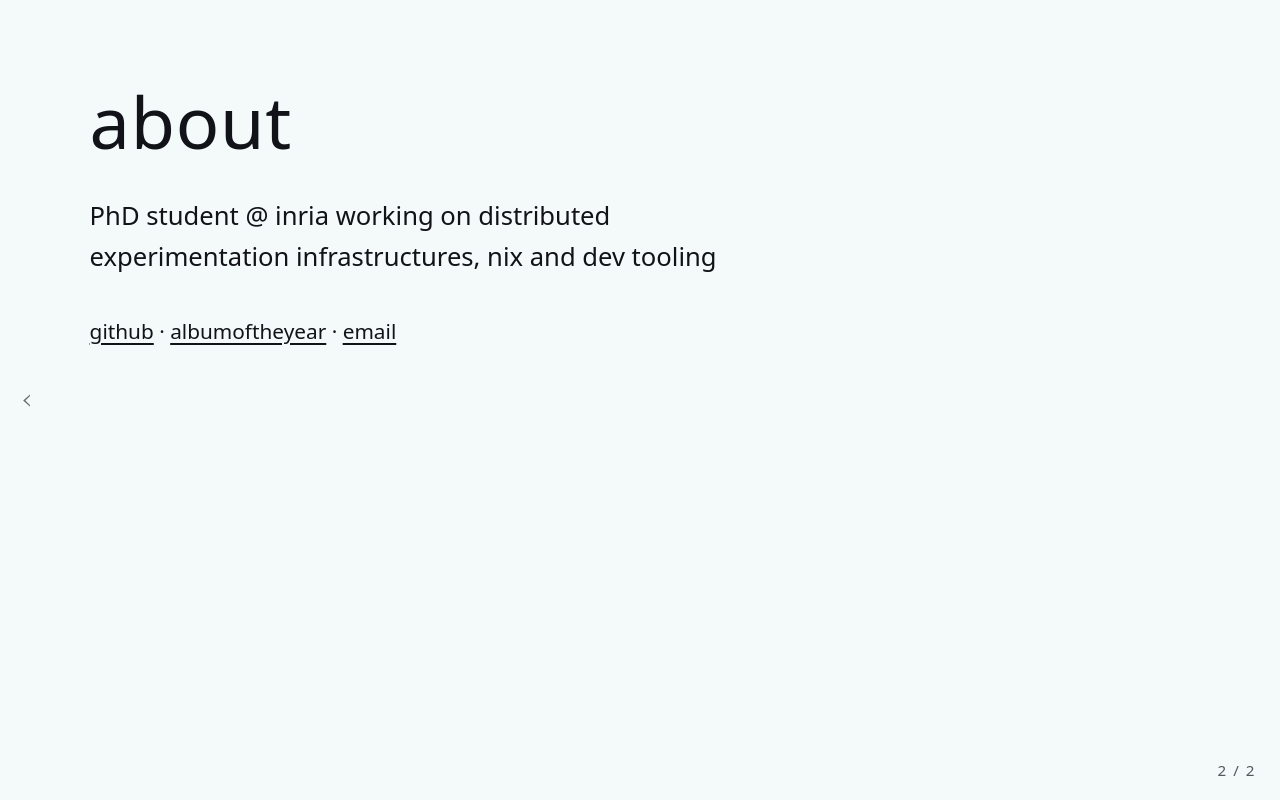
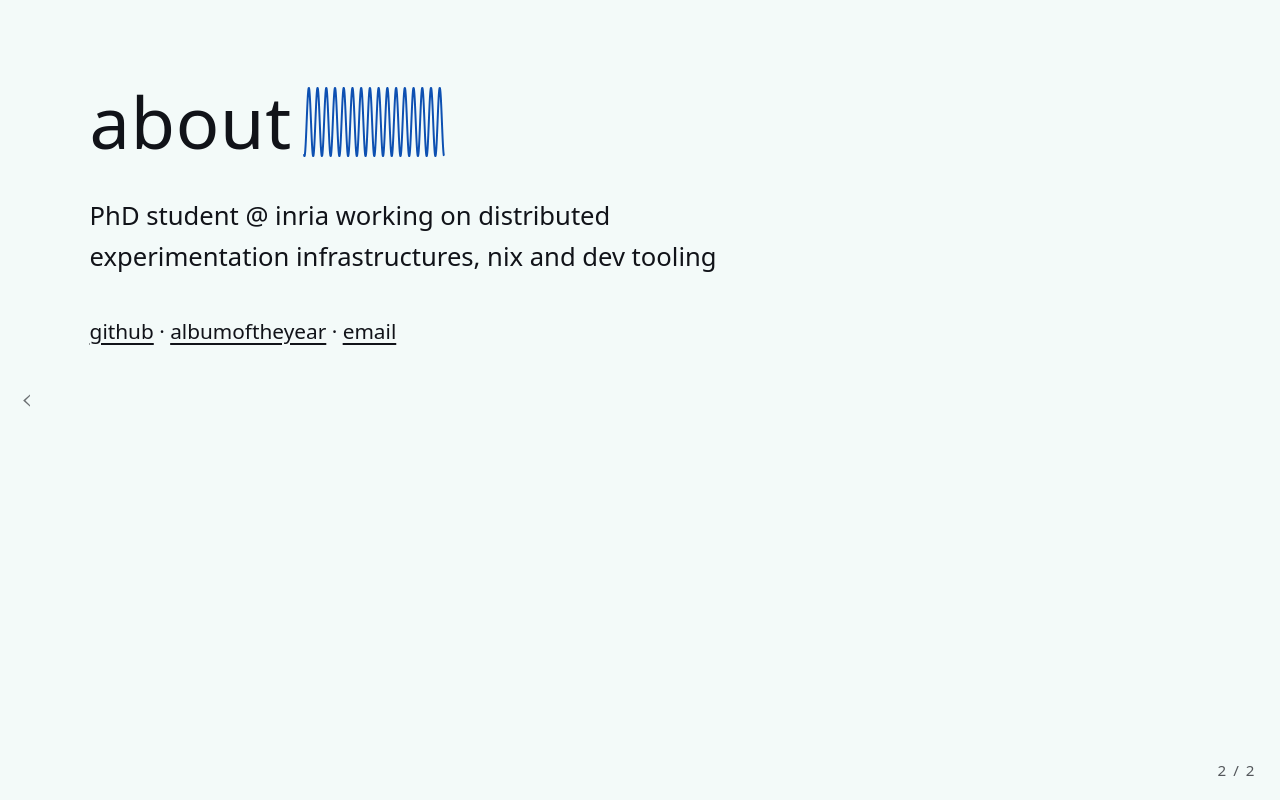
Before and after one commit to unk1ndled/unk1ndled.github.io, a plain HTML site: page index.html in a window 1280 px wide. Both pictures are taken after a click on the button "Next page". Drawn offline with Linux system fonts and the light colour scheme; a web font is replaced by a local one.

Commit message:
feat : 2nd order sys

```diff
--- a/index.html
+++ b/index.html
@@ -3,7 +3,7 @@
     <head>
         <meta charset="UTF-8" />
         <meta name="viewport" content="width=device-width, initial-scale=1.0, viewport-fit=cover" />
-        <title>unk book</title>
+        <title>Am---</title>
         <meta name="theme-color" content="#0a1a9c" />
         <link rel="icon" href="public/favicon.ico" sizes="16x16 32x32 48x48" />
         <link rel="icon" href="public/icon-192.png" type="image/png" sizes="192x192" />
@@ -32,7 +32,17 @@
 
             <section class="page paper">
                 <div class="content">
-                    <h2>about</h2>
+                    <div class="title-row">
+                        <h2>about</h2>
+                        <figure class="scope" data-tmax="30">
+                            <div class="plot">
+                                <canvas
+                                    role="img"
+                                    aria-label="A scrolling sine wave; hovering applies damping and it settles into the step response of a second-order system"
+                                ></canvas>
+                            </div>
+                        </figure>
+                    </div>
                     <p>
                         PhD student @ inria working on distributed experimentation infrastructures, nix and dev tooling
                     </p>
@@ -52,5 +62,6 @@
 
         <script src="lib/page-flip.browser.js"></script>
         <script src="scripts/book.js"></script>
+        <script src="scripts/scope.js"></script>
     </body>
 </html>
--- a/scripts/book.js
+++ b/scripts/book.js
@@ -17,6 +17,7 @@ const book = new St.PageFlip(document.getElementById("book"), {
     maxShadowOpacity: 0.6,
     mobileScrollSupport: false,
     showPageCorners: false, // no corner fold following the mouse on hover
+    useMouseEvents: false, // no click/drag/swipe flipping; navigation is wired up below
 });
 book.loadFromHTML(pages);
 
@@ -41,12 +42,18 @@ function updateHints() {
 updateHints();
 book.on("flip", updateHints);
 
-// clicking the page itself is handled by page-flip: right half forward, left half back
 const next = () => book.flipNext("bottom");
 const prev = () => book.flipPrev("bottom");
 
 nextBtn.addEventListener("click", next);
 prevBtn.addEventListener("click", prev);
+
+// a click anywhere on the cover opens the book; inner pages only go back via the ‹ arrow,
+// so clicking their content (links, the plot) never flips the page
+document.getElementById("book").addEventListener("click", (e) => {
+    if (book.getCurrentPageIndex() !== 0 || e.target.closest("a, button")) return;
+    book.flipNext(e.clientY > innerHeight / 2 ? "bottom" : "top");
+});
 
 document.addEventListener("keydown", (e) => {
     if (e.key === "ArrowRight" || e.key === "PageDown" || e.key === " ") next();
--- /dev/null
+++ b/scripts/scope.js
@@ -0,0 +1,120 @@
+// Live plot next to the "about" heading. One formula drives both states:
+//   y(t) = 1 - e^(-k·α·t) · sin(ω_d·t + acos ζ + (1-k)·phase) / √(1-ζ²)
+// k = 0: no damping and a drifting phase, so the wave scrolls forever.
+// k = 1 (hover): damping on, phase frozen, so it settles into the second-order step response y_γ(t).
+//
+// y = 1 always sits on the canvas centre, which is lined up with the centre of the heading's glyphs.
+// The sine stays inside the heading's height. The canvas reaches --over × that height above and
+// below it, and as k grows the vertical scale grows too, so the step response's start (y = 0)
+// dips into the paragraph's margin while its trailing line stays level with the word.
+//
+// Per plot: data-tmax on the .scope figure sets the time window, --over (CSS) the overflow.
+(() => {
+    const ZETA = 0.176;
+    const W0 = 3.413;
+    const ALPHA = ZETA * W0; // 0.600
+    const WD = W0 * Math.sqrt(1 - ZETA * ZETA); // 3.360
+    const PHI = Math.acos(ZETA);
+    const AMP = 1 / Math.sqrt(1 - ZETA * ZETA);
+
+    const PAD = 2; // keeps the 2px line from clipping at the extremes
+
+    const lineColor = getComputedStyle(document.documentElement)
+        .getPropertyValue("--primary-container")
+        .trim();
+    const still = matchMedia("(prefers-reduced-motion: reduce)").matches;
+
+    const scopes = [...document.querySelectorAll(".scope")].map(setup);
+    let phase = 0;
+    let last = performance.now();
+
+    // flex centring uses the heading's line box; the glyphs of "about" (ascenders, no descenders)
+    // sit higher than that, so nudge the plot onto the glyphs' own centre
+    function alignToHeading(figure) {
+        const heading = figure.previousElementSibling;
+        if (!heading) return;
+        const style = getComputedStyle(heading);
+        const ctx = document.createElement("canvas").getContext("2d");
+        ctx.font = `${style.fontWeight} ${style.fontSize} ${style.fontFamily}`;
+        const m = ctx.measureText(heading.textContent.trim());
+        const box = heading.getBoundingClientRect().height;
+        const baseline = (box - (m.fontBoundingBoxAscent + m.fontBoundingBoxDescent)) / 2 + m.fontBoundingBoxAscent;
+        const glyphCentre = baseline - (m.actualBoundingBoxAscent - m.actualBoundingBoxDescent) / 2;
+        figure.style.setProperty("--nudge", `${glyphCentre - box / 2}px`);
+    }
+
+    function setup(figure) {
+        const canvas = figure.querySelector("canvas");
+        const align = () => alignToHeading(figure);
+        document.fonts.ready.then(align);
+        addEventListener("resize", align);
+
+        const s = {
+            canvas,
+            ctx: canvas.getContext("2d"),
+            tMax: Number(figure.dataset.tmax) || 30,
+            over: parseFloat(getComputedStyle(figure).getPropertyValue("--over")) || 0,
+            k: 0,
+            target: 0,
+        };
+
+        new ResizeObserver(() => {
+            const dpr = devicePixelRatio || 1;
+            canvas.width = Math.round(canvas.clientWidth * dpr);
+            canvas.height = Math.round(canvas.clientHeight * dpr);
+            s.ctx.setTransform(dpr, 0, 0, dpr, 0, 0);
+        }).observe(canvas);
+
+        canvas.addEventListener("pointerenter", (e) => {
+            if (e.pointerType === "mouse") s.target = 1;
+        });
+        canvas.addEventListener("pointerleave", (e) => {
+            if (e.pointerType === "mouse") s.target = 0;
+        });
+        // no hover on touch screens: a tap toggles instead
+        canvas.addEventListener("pointerdown", (e) => {
+            if (e.pointerType !== "mouse") s.target = s.target ? 0 : 1;
+        });
+        return s;
+    }
+
+    function frame(now) {
+        const dt = Math.min((now - last) / 1000, 0.1);
+        last = now;
+        if (!still) phase -= dt * 2.4;
+        for (const s of scopes) {
+            s.k += (s.target - s.k) * (1 - Math.exp(-dt * 3));
+            // page-flip hides the about page with display:none while the cover is showing
+            if (s.canvas.clientWidth) draw(s);
+        }
+        requestAnimationFrame(frame);
+    }
+
+    function draw({ canvas, ctx, tMax, over, k }) {
+        const w = canvas.clientWidth;
+        const h = canvas.clientHeight;
+        const band = h / (1 + 2 * over); // the heading's height, where the plain sine lives
+        const mid = h / 2;
+
+        // vertical scale morphs from "sine fills the band" to "step response's start reaches the canvas
+        // edge"; the largest swing from y = 1 is the start itself (y = 0), so that sets the scale
+        const scale = ((1 - k) * (band / 2 - PAD)) / AMP + k * (h / 2 - PAD);
+        const sx = (t) => PAD + (t / tMax) * (w - 2 * PAD);
+        const sy = (v) => mid - (v - 1) * scale;
+        const y = (t) => 1 - AMP * Math.exp(-k * ALPHA * t) * Math.sin(WD * t + PHI + (1 - k) * phase);
+
+        ctx.clearRect(0, 0, w, h);
+        ctx.lineWidth = 2;
+        ctx.lineJoin = "round";
+        ctx.strokeStyle = lineColor;
+        ctx.beginPath();
+        const steps = Math.ceil(tMax * 60);
+        for (let i = 0; i <= steps; i++) {
+            const t = (i / steps) * tMax;
+            i ? ctx.lineTo(sx(t), sy(y(t))) : ctx.moveTo(sx(t), sy(y(t)));
+        }
+        ctx.stroke();
+    }
+
+    requestAnimationFrame(frame);
+})();
--- a/styles.css
+++ b/styles.css
@@ -2,6 +2,8 @@
 :root {
     --surface: #111319;
     --on-surface: #e2e2eb;
+    --primary-container: #0d50b2;
+    --outline: #8d909e;
     --paper: #f3faf9; /* cloud white, sampled from the brightest parts of the big cloud */
 }
 
@@ -219,9 +221,9 @@ body.on-paper .hint {
     visibility: hidden;
 }
 
-/* touch screens tap or swipe the page itself; the arrows would only cover text */
+/* touch screens tap the cover to open the book, so only the back arrow is needed there */
 @media (pointer: coarse) {
-    .hint {
+    #next {
         display: none;
     }
 }
@@ -233,3 +235,43 @@ body.on-paper .hint {
 #next {
     right: 0.25rem;
 }
+
+/* live plot sitting on the same line as the "about" heading, filling the rest of the row */
+.title-row {
+    display: flex;
+    align-items: center;
+    gap: 0.6em;
+    margin: 0 0 0.3em;
+}
+
+.title-row h2 {
+    flex: none;
+    margin: 0;
+}
+
+/* kept narrow so the plot reads tall: the first overshoot becomes a sharp spike */
+.scope {
+    --over: 0.65; /* how far the step response reaches past the heading, as a share of its height */
+    position: relative;
+    flex: none;
+    width: clamp(6rem, 11.5vw, 9rem); /* "needle": narrow enough that the first overshoot is a spike */
+    margin: 0;
+    transform: translateY(var(--nudge, 0px)); /* set by scope.js: centre on the heading's glyphs */
+}
+
+/* the wrapper owns the size; a canvas sized by CSS fights its own pixel buffer */
+.scope .plot {
+    position: relative;
+    height: clamp(2.2rem, 6vw, 4.5rem); /* same as the h2 font-size */
+}
+
+/* the canvas spills out of the row by --over above and below, without moving the layout.
+   (.plot in the selector outranks page-flip's injected `.stf__parent canvas { top: 0; height: 100% }`) */
+.scope .plot canvas {
+    position: absolute;
+    top: calc(var(--over) * -100%);
+    left: 0;
+    width: 100%;
+    height: calc((1 + 2 * var(--over)) * 100%);
+    touch-action: none;
+}
```
